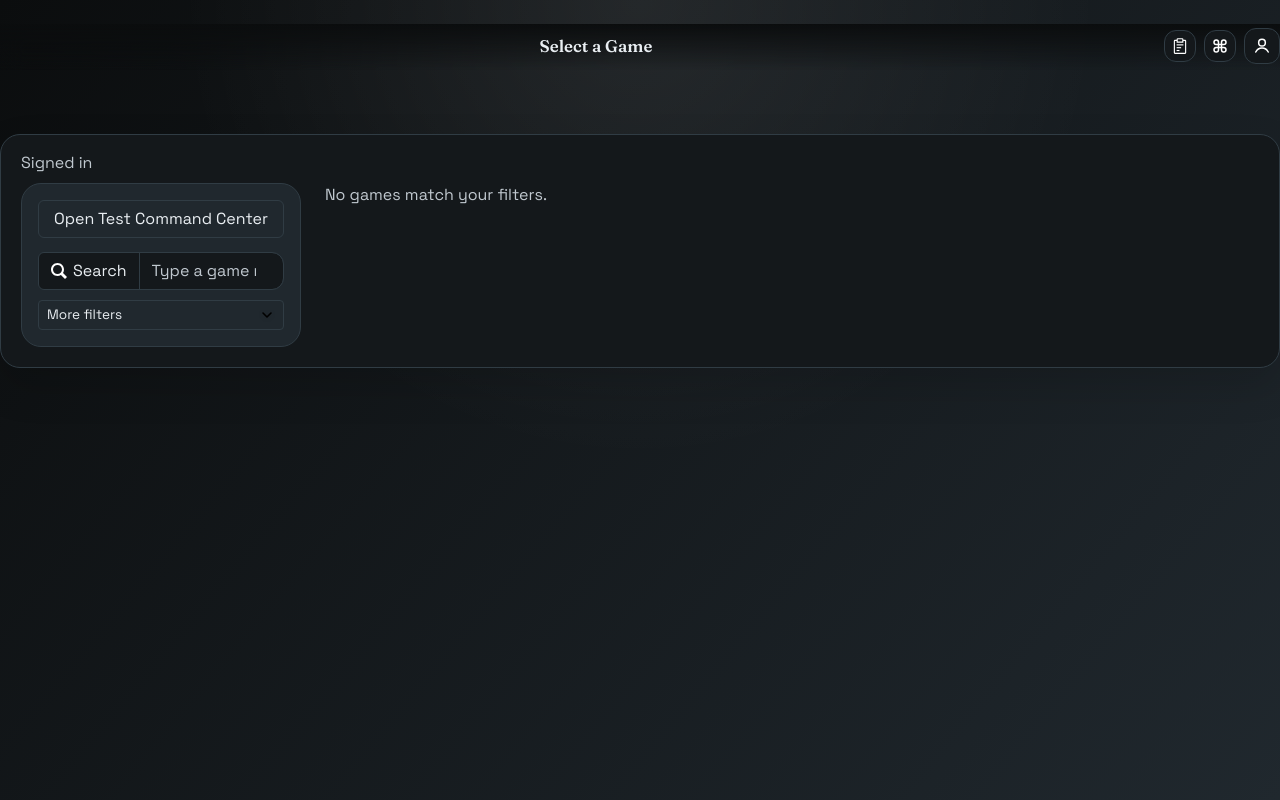
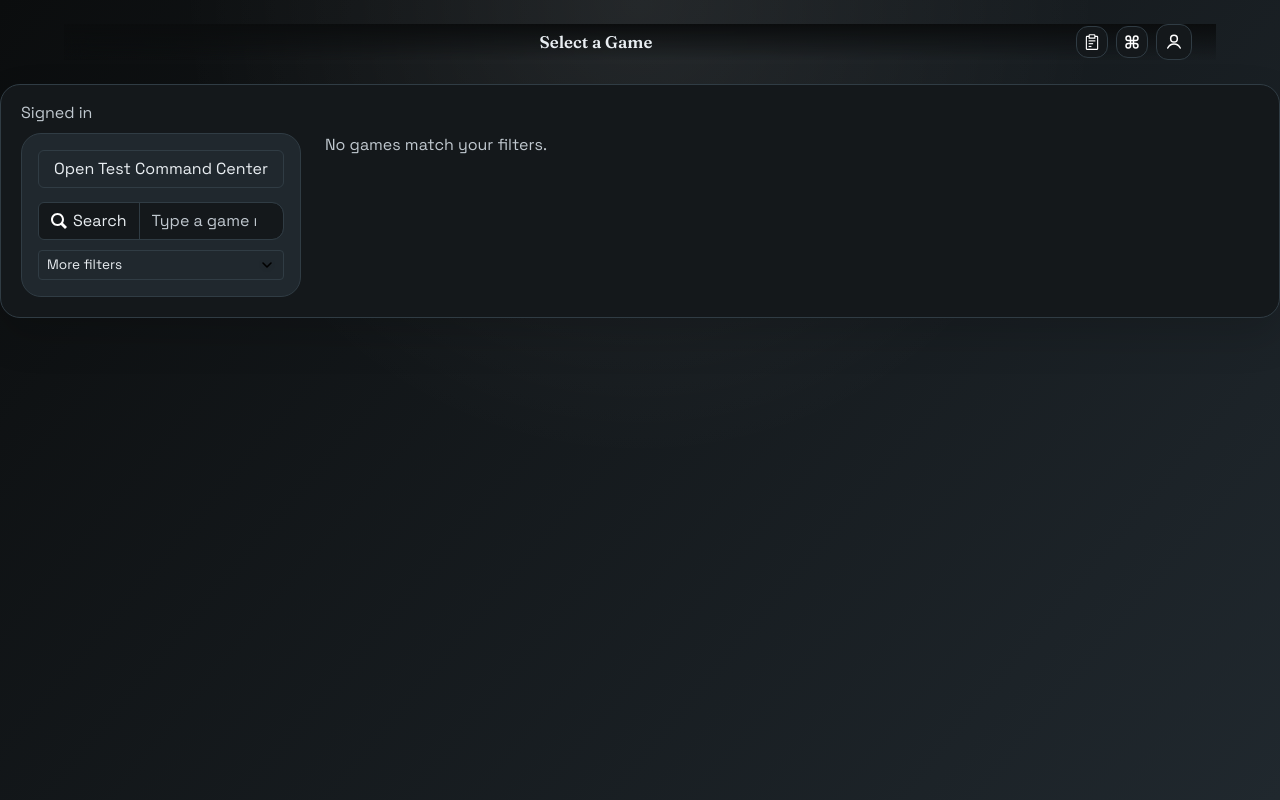
Before and after one commit to mmmbeer/game-art-test, a website with bundled scripts: page public/index.html in a window 1280 px wide. Built offline with nearby package versions, Linux system fonts and the light colour scheme; files whose address does not match are found by name.

Commit message:
small layout tweaks

```diff
--- a/public/css/app/layout.css
+++ b/public/css/app/layout.css
@@ -8,9 +8,9 @@
   position: sticky;
   top: 0;
   z-index: var(--app-header-z);
-  width: 100vw;
-  margin-left: calc(50% - 50vw);
-  padding: 4px 0 6px;
+  width: 100%;
+  margin-left: 0;
+  padding: 4px var(--app-shell-padding-mobile) 6px;
   backdrop-filter: blur(var(--app-header-blur));
   background-color: var(--color-bg);
   background: linear-gradient(180deg, var(--color-bg) 0%, rgba(0, 0, 0, 0) 100%);
@@ -130,6 +130,10 @@
     padding: var(--app-shell-padding-desktop);
   }
 
+  .app-header {
+    padding-inline: var(--app-shell-padding-desktop);
+  }
+
   .app-title {
     font-size: 1.05rem;
   }
--- a/public/css/variables.css
+++ b/public/css/variables.css
@@ -11,7 +11,7 @@
   --app-shell-max: 720px;
   --app-shell-max-wide: 1200px;
   --app-shell-padding-mobile: 10px 12px 40px;
-  --app-shell-padding-desktop: 24px 24px 64px;
+  --app-shell-padding-desktop: 24px;
   --app-header-blur: 12px;
   --app-header-z: 20;
   --icon-sm-size: 16px;
```
